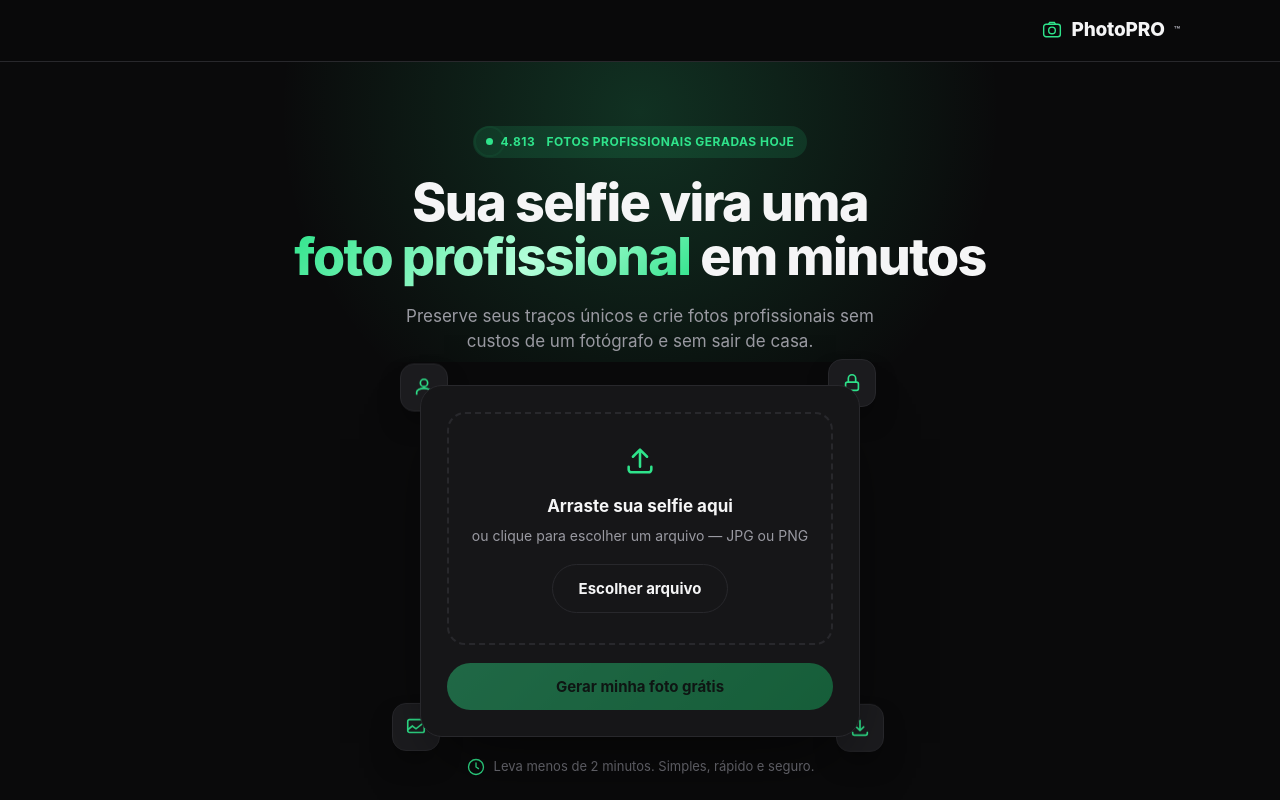
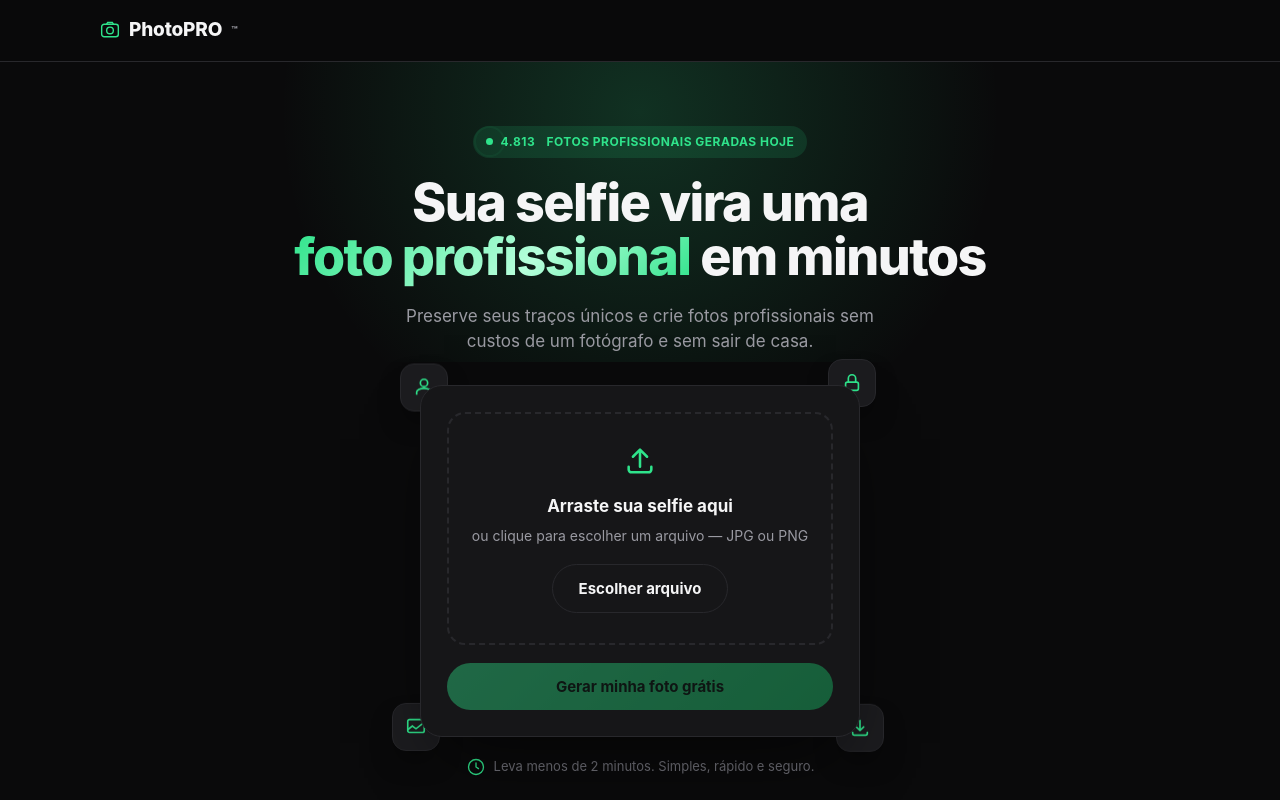
Before and after one commit to gustavozig/photopro-app, a website: page public/index.html in a window 1280 px wide. Shown: the top 800 px of the page. Drawn offline with Linux system fonts and the light colour scheme; no server answers.

Commit message:
Add files via upload

```diff
--- a/public/index.html
+++ b/public/index.html
@@ -864,7 +864,7 @@ footer{border-top:1px solid var(--border);padding:48px 0 28px;background:var(--b
 <body>
 
 <header>
-  <div class="nav wrap" style="justify-content:flex-end;">
+  <div class="nav wrap" style="justify-content:flex-start;">
     <div class="logo">
       <svg class="icon" width="26" height="26" viewBox="0 0 24 24" fill="none" xmlns="http://www.w3.org/2000/svg">
         <rect x="2" y="5" width="20" height="15" rx="3" stroke="#2fe38b" stroke-width="1.7"/>
```
